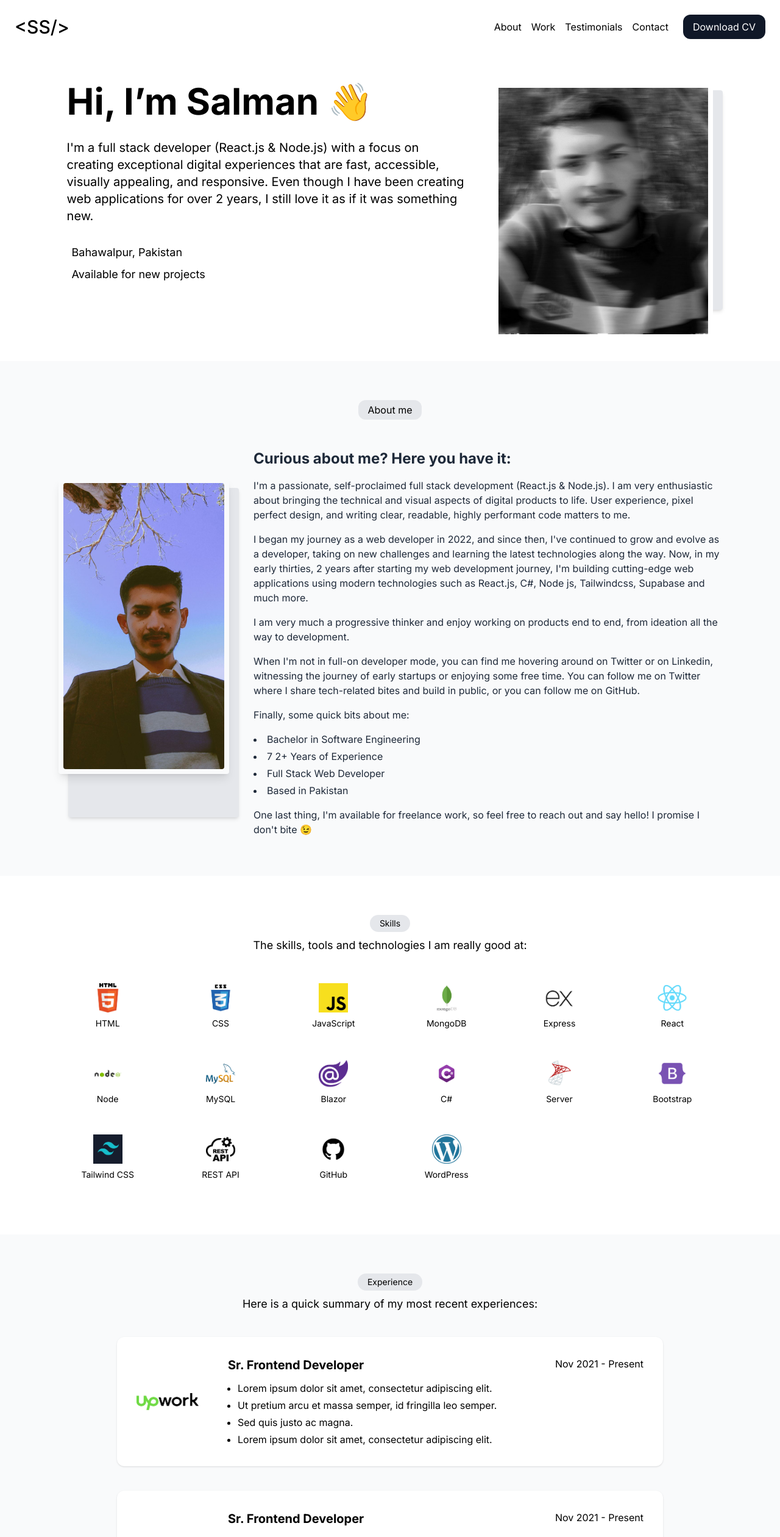
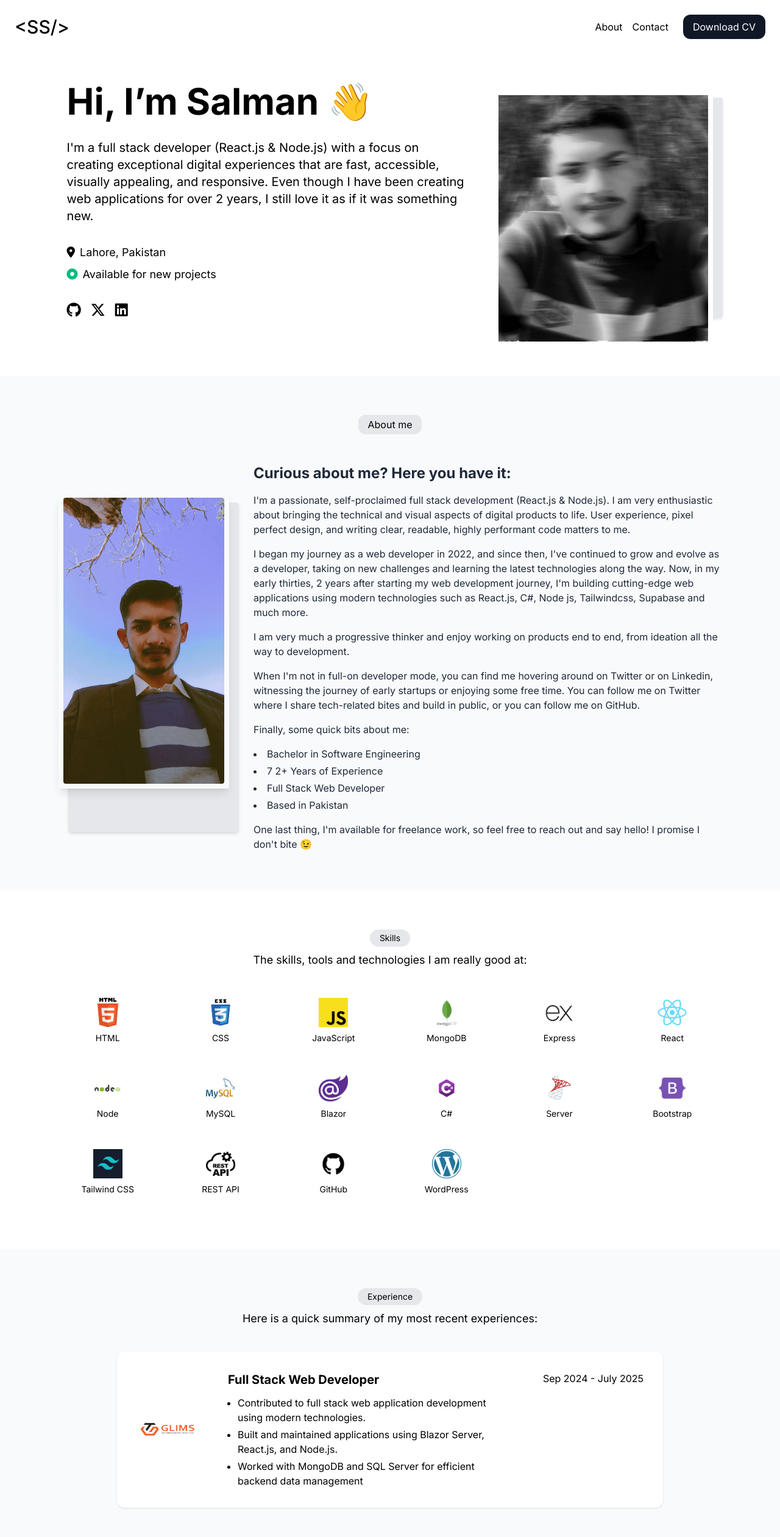
Before and after one commit to Salmanfayyaz123/Portfolio, a React (Vite) app: page / in a window 1280 px wide. Shown: the top 2520 px of the page at 61% size. Built offline with nearby package versions, Linux system fonts and the light colour scheme.

Commit message:
final changes

```diff
--- a/src/Components/Contactme.jsx
+++ b/src/Components/Contactme.jsx
@@ -34,15 +34,15 @@ const Contactme = () => {
         {/* Social Icons */}
         <div className='flex flex-row gap-6 text-2xl sm:text-3xl md:text-4xl cursor-pointer'>
           <a href="https://github.com/Salmanfayyaz123" target="_blank" rel="noopener noreferrer">
-  <i className="fa-brands fa-github"></i>
+  <i className="fa-brands cursor-pointer fa-github"></i>
 </a>
 
 <a href="https://twitter.com/Salman1478271" target="_blank" rel="noopener noreferrer">
-  <i className="fa-brands fa-x-twitter"></i>
+  <i className="fa-brands cursor-pointer fa-x-twitter"></i>
 </a>
 
 <a href="https://linkedin.com/in/salman-fayyaz-206366289" target="_blank" rel="noopener noreferrer">
-  <i className="fa-brands fa-linkedin"></i>
+  <i className="fa-brands cursor-pointer text-blue-800 fa-linkedin"></i>
 </a>
 
         </div>
--- a/src/Components/Experience.jsx
+++ b/src/Components/Experience.jsx
@@ -1,44 +1,20 @@
 import React from 'react';
-import upwork from '../assets/upwork.png';
+import Glims from '../assets/Glims.png';
 
 const Experience = () => {
   const experiences = [
     {
-      title: 'Sr. Frontend Developer',
-      company: 'Upwork',
-      logo: upwork,
-      period: 'Nov 2021 - Present',
+      title: 'Full Stack Web Developer',
+      company: 'Glims Technologies Pvt. LTD',
+      logo: Glims,
+      period: 'Sep 2024 - July 2025',
       tasks: [
-        'Lorem ipsum dolor sit amet, consectetur adipiscing elit.',
-        'Ut pretium arcu et massa semper, id fringilla leo semper.',
-        'Sed quis justo ac magna.',
-        'Lorem ipsum dolor sit amet, consectetur adipiscing elit.',
+        'Contributed to full stack web application development using modern technologies.',
+        'Built and maintained applications using Blazor Server, React.js, and Node.js.',
+        'Worked with MongoDB and SQL Server for efficient backend data management',
       ],
     },
-    {
-      title: 'Sr. Frontend Developer',
-      company: 'Upwork',
-      logo: upwork,
-      period: 'Nov 2021 - Present',
-      tasks: [
-        'Lorem ipsum dolor sit amet, consectetur adipiscing elit.',
-        'Ut pretium arcu et massa semper, id fringilla leo semper.',
-        'Sed quis justo ac magna.',
-        'Lorem ipsum dolor sit amet, consectetur adipiscing elit.',
-      ],
-    },
-    {
-      title: 'Sr. Frontend Developer',
-      company: 'Upwork',
-      logo: upwork,
-      period: 'Nov 2021 - Present',
-      tasks: [
-        'Lorem ipsum dolor sit amet, consectetur adipiscing elit.',
-        'Ut pretium arcu et massa semper, id fringilla leo semper.',
-        'Sed quis justo ac magna.',
-        'Lorem ipsum dolor sit amet, consectetur adipiscing elit.',
-      ],
-    },
+
   ];
 
   return (
--- a/src/Components/Hero.jsx
+++ b/src/Components/Hero.jsx
@@ -20,7 +20,7 @@ const Hero = () => {
           <div className="flex flex-col gap-y-2 text-base sm:text-lg">
             <p>
               <i className="fa-solid fa-location-dot mr-2"></i>
-              Bahawalpur, Pakistan
+              Lahore, Pakistan
             </p>
             <p>
               <i className="fa-solid fa-circle-dot text-emerald-500 mr-2"></i>
--- a/src/Components/Navmenu.jsx
+++ b/src/Components/Navmenu.jsx
@@ -18,8 +18,8 @@ const Navmenu = () => {
         <div className='hidden md:flex items-center space-x-6'>
           <div className='flex space-x-4'>
              <a href="#about">About</a>
-  <a href="#work">Work</a>
-  <a href="#testimonials">Testimonials</a>
+  {/* <a href="#work">Work</a> */}
+  {/* <a href="#testimonials">Testimonials</a> */}
   <a href="#contact">Contact</a>
           </div>
           <div className='flex items-center space-x-4'>
@@ -51,8 +51,9 @@ const Navmenu = () => {
       {isOpen && (
         <div className='mt-4 flex flex-col space-y-4 md:hidden'>
           <NavLink to='/about' onClick={() => setIsOpen(false)}>About</NavLink>
-          <NavLink to='/work' onClick={() => setIsOpen(false)}>Work</NavLink>
-          <NavLink to='/testimonials' onClick={() => setIsOpen(false)}>Testimonials</NavLink>
+
+          {/* <NavLink to='/work' onClick={() => setIsOpen(false)}>Work</NavLink> */}
+          {/* <NavLink to='/testimonials' onClick={() => setIsOpen(false)}>Testimonials</NavLink> */}
           <NavLink to='/contact' onClick={() => setIsOpen(false)}>Contact</NavLink>
           <div className='flex items-center space-x-4'>
             <i className='fa-solid fa-sun text-2xl cursor-pointer'></i>
--- a/src/Pages/Home.jsx
+++ b/src/Pages/Home.jsx
@@ -16,8 +16,11 @@ const Home = ({ darkMode, setDarkMode }) => {
       <section id="about"><About /></section>
       <section id="skills"><Skills /></section>
       <section id="experience"><Experience /></section>
-      <section id="work"><Work /></section>
-      <section id="testimonials"><Testimonial /></section>
+
+      {/* <section id="work"><Work /></section> */}
+
+      {/* <section id="testimonials"><Testimonial /></section> */}
+
       <section id="contact"><Contactme /></section>
       <Footer />
     </div>
--- a/src/index.css
+++ b/src/index.css
@@ -1,4 +1,5 @@
 @import url('https://fonts.googleapis.com/css2?family=Inter:ital,opsz,wght@0,14..32,100..900;1,14..32,100..900&display=swap');
+@import '@fortawesome/fontawesome-free/css/all.min.css';
 
 @import "tailwindcss";
 
```
Also changed, not shown: src/assets/Glims.png (added).
